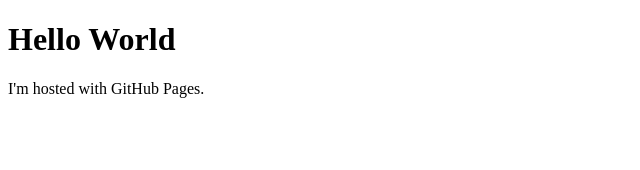
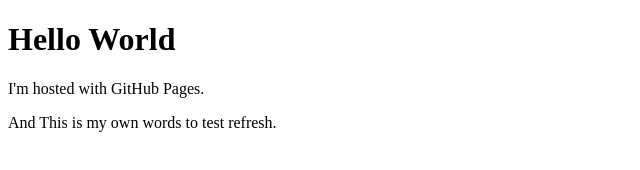
Before and after one commit to hellolixiaoming/hellolixiaoming.github.io, a plain HTML site: page index.html in a window 1280 px wide. Shown: the whole page, without its empty margins (0-640 px from the left). Drawn offline with Linux system fonts and the light colour scheme.

Commit message:
添加一行文本

```diff
--- a/index.html
+++ b/index.html
@@ -3,5 +3,6 @@
 <body>
 <h1>Hello World</h1>
 <p>I'm hosted with GitHub Pages.</p>
+<p>And This is my own words to test refresh.</p>
 </body>
 </html>
```
